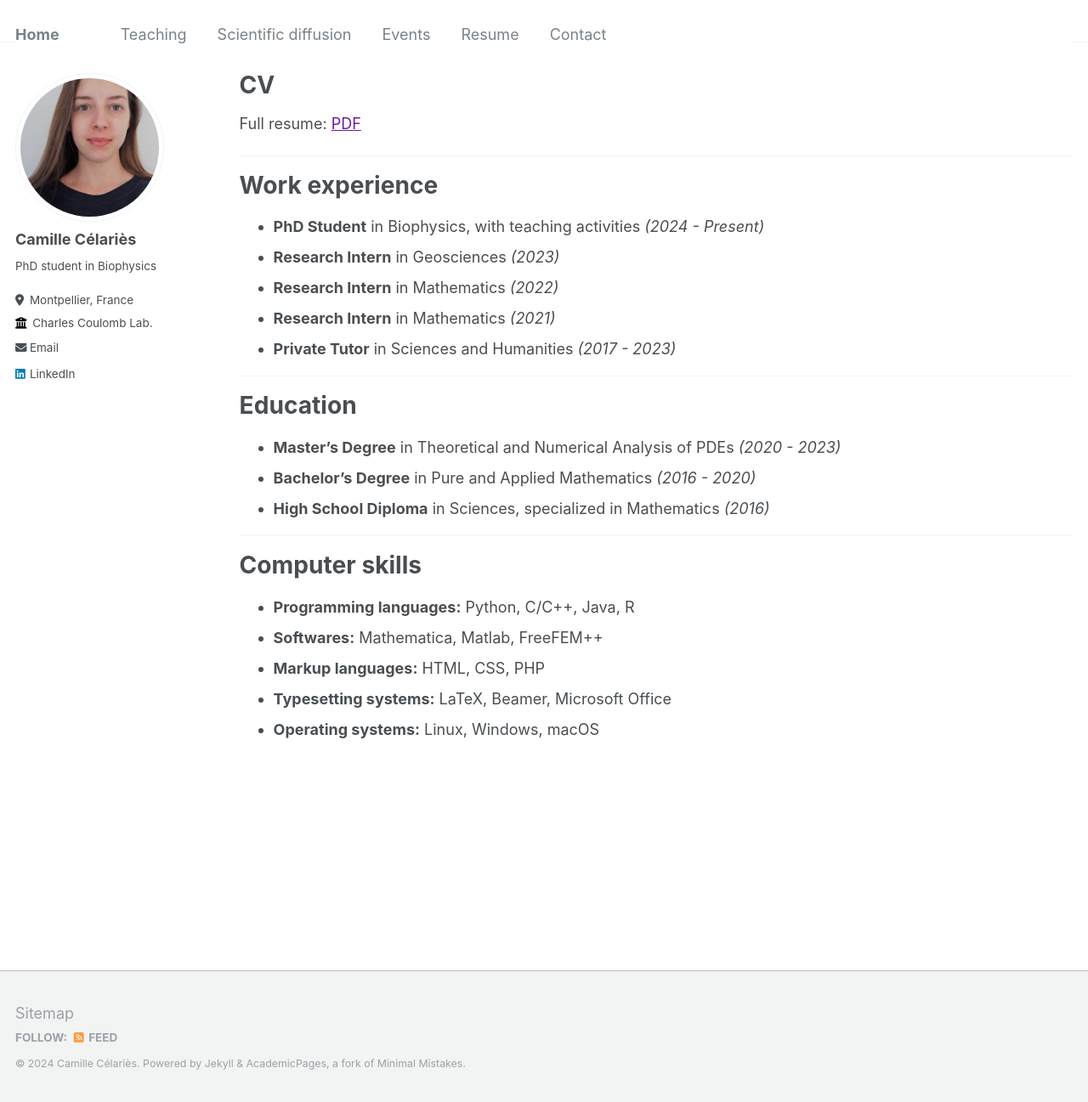
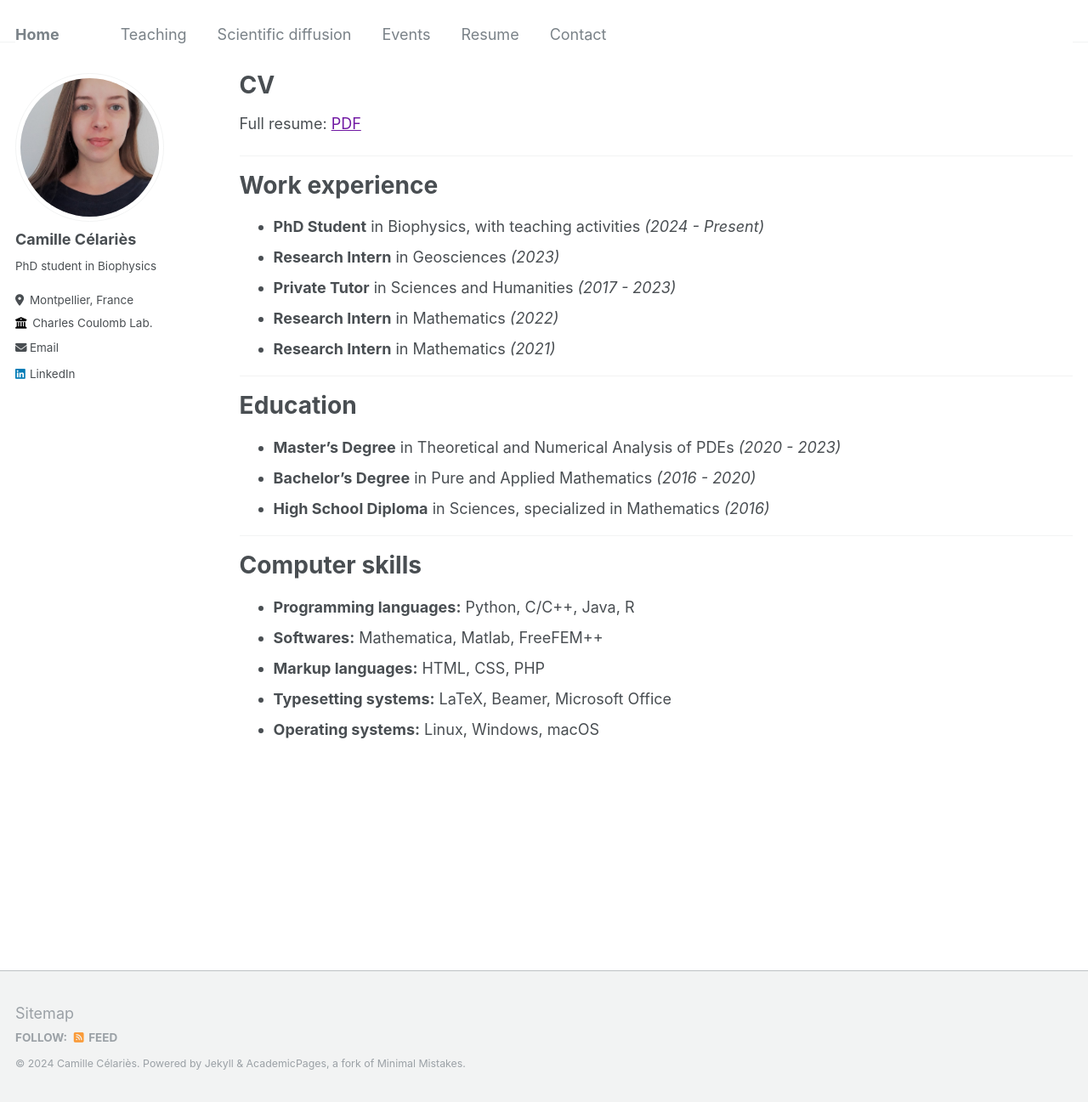
Before and after one commit to camillecelaries/camillecelaries.github.io, a Jekyll site: the page built from _pages/cv.md, in a window 1280 px wide and 1297 px high. Shown: the whole window at 85% size. Built offline with Jekyll 4.4.1, drawn with Linux system fonts in a browser that asks for light colours.

Commit message:
Update cv.md

```diff
--- a/_pages/cv.md
+++ b/_pages/cv.md
@@ -18,9 +18,9 @@ Work experience
 
 * <b>PhD Student</b> in Biophysics, with teaching activities <i>(2024 - Present)</i>
 * <b>Research Intern</b> in Geosciences <i>(2023)</i>
+* <b>Private Tutor</b> in Sciences and Humanities <i>(2017 - 2023)</i>
 * <b>Research Intern</b> in Mathematics <i>(2022)</i>
 * <b>Research Intern</b> in Mathematics <i>(2021)</i>
-* <b>Private Tutor</b> in Sciences and Humanities <i>(2017 - 2023)</i>
 
 ***
 
```
